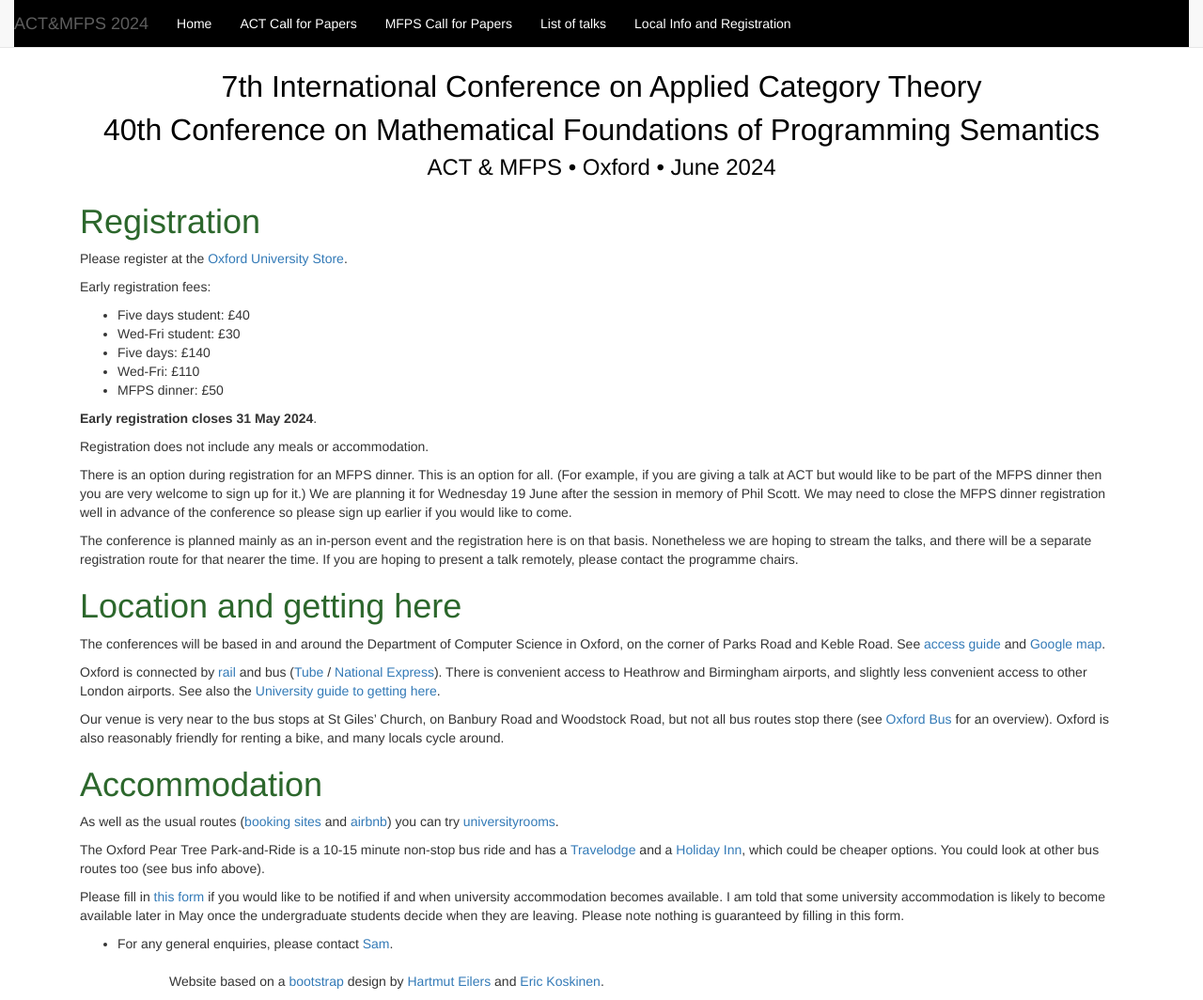
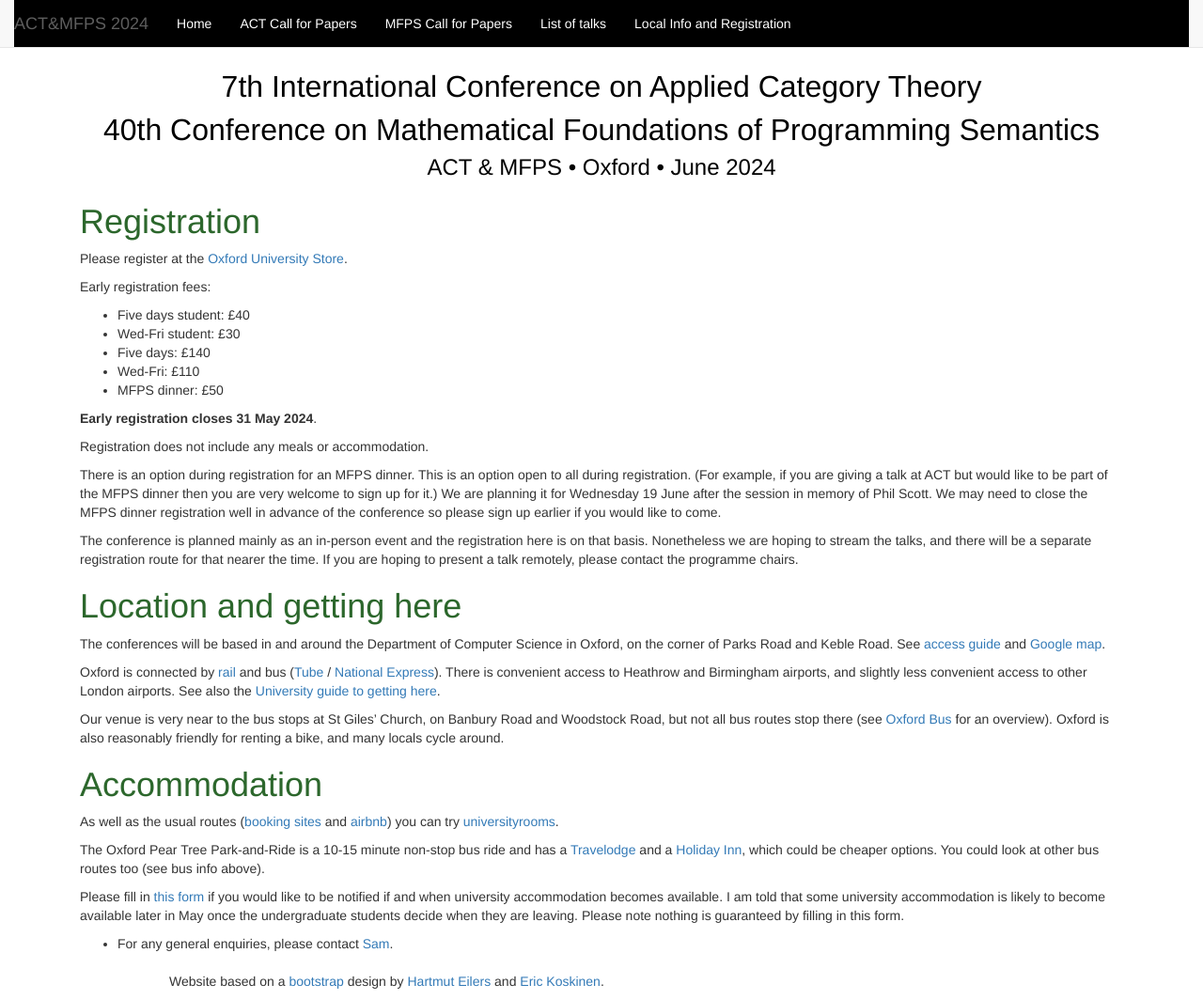
Before and after one commit to oxford24/oxford24.github.io, a Jekyll site: the page built from local.md, in a window 1280 px wide and 1064 px high. Shown: the whole window at 94% size. Built offline with Jekyll 4.4.1, drawn with Linux system fonts in a browser that asks for light colours.

Commit message:
Update local.md

```diff
--- a/local.md
+++ b/local.md
@@ -18,7 +18,7 @@ Early registration fees:
 
 Registration does not include any meals or accommodation.
 
-There is an option during registration for an MFPS dinner. This is an option for all. (For example, if you are giving a talk at ACT but would like to be part of the MFPS dinner then you are very welcome to sign up for it.) We are planning it for Wednesday 19 June after the session in memory of Phil Scott. We may need to close the MFPS dinner registration well in advance of the conference so please sign up earlier if you would like to come.
+There is an option during registration for an MFPS dinner. This is an option open to all during registration. (For example, if you are giving a talk at ACT but would like to be part of the MFPS dinner then you are very welcome to sign up for it.) We are planning it for Wednesday 19 June after the session in memory of Phil Scott. We may need to close the MFPS dinner registration well in advance of the conference so please sign up earlier if you would like to come.
 
  The conference is planned mainly as an in-person event and the registration here is on that basis. Nonetheless we are hoping to stream the talks, and there will be a separate registration route for that nearer the time. If you are hoping to present a talk remotely, please contact the programme chairs.
 
```
